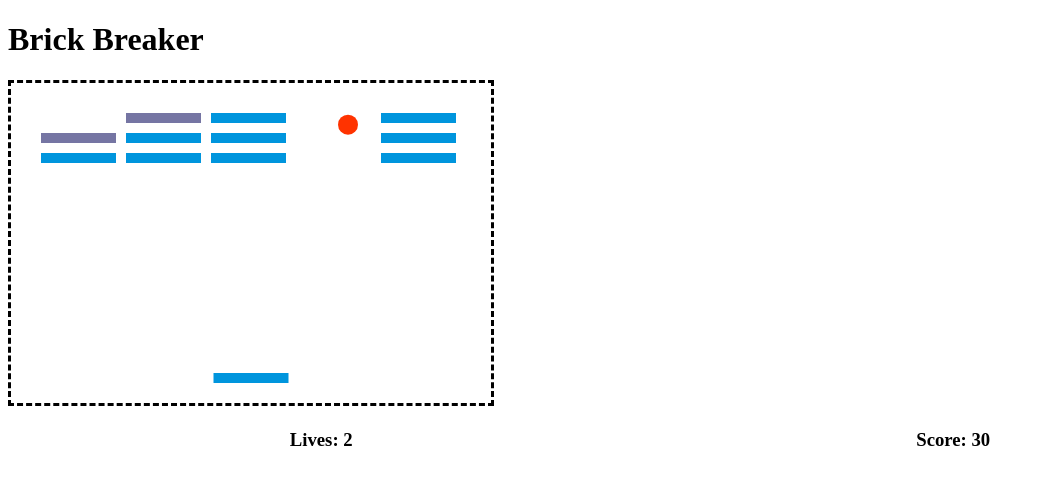
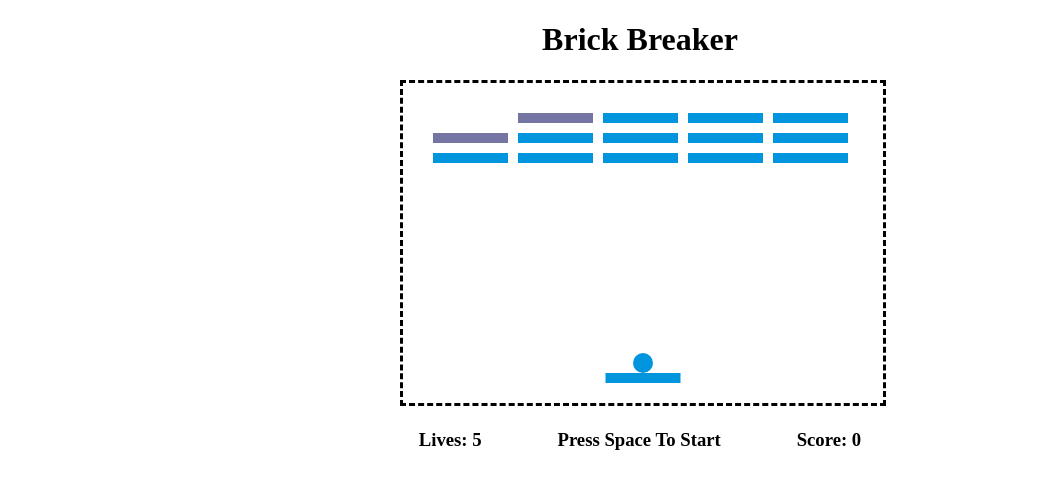
Before and after one commit to anontyro/HtmlCanvas, a website: page src/brickerBreaker/breaker.html in a window 1280 px wide. Shown: the whole page, without its empty margins (0-1045 px from the left). Drawn offline with Linux system fonts and the light colour scheme.

Commit message:
added in game states and pause menu

```diff
--- a/src/brickerBreaker/breaker.html
+++ b/src/brickerBreaker/breaker.html
@@ -10,12 +10,16 @@
 </head>
 
 <body>
-  <h1>Brick Breaker</h1>
-  <canvas id='brickBreaker' width='480' height='320'></canvas>
+  <h1 class="main-header">Brick Breaker</h1>
+  <div class="main-page">
 
-  <div class="player-info">
-    <h3>Lives: <span id='user-life-count'></span></h3>
-    <h3>Score: <span id='user-score'></span></h3>
+    <canvas id='brickBreaker' width='480' height='320'></canvas>
+
+    <div class="player-info">
+      <h3>Lives: <span id='user-life-count'></span></h3>
+      <h3 id='play-pause-info'>Press Space To Start</h3>
+      <h3>Score: <span id='user-score'></span></h3>
+    </div>
   </div>
   <script src="./brickBreaker.js"></script>
 </body>
--- a/src/brickerBreaker/brickBreaker.css
+++ b/src/brickerBreaker/brickBreaker.css
@@ -1,5 +1,19 @@
+.main-header {
+  text-align: center;
+}
+
+.main-page {
+  width: 480px;
+  margin: auto;
+}
+
 #brickBreaker {
   border: dashed black;
+}
+
+#play-pause-info {
+  width: 50%;
+  text-align: center;
 }
 
 .player-info {
--- a/src/brickerBreaker/brickBreaker.js
+++ b/src/brickerBreaker/brickBreaker.js
@@ -2,6 +2,12 @@ const ELEMENT_SELECTOR = {
   USER_LIVES: 'user-life-count',
   USER_SCORE: 'user-score',
   CANVAS_ID: 'brickBreaker',
+  PLAY_PAUSE_INFO: 'play-pause-info',
+};
+const GAME_STATES = {
+  STARTED: 'STARTED',
+  PAUSED: 'PAUSED',
+  ENDED: 'ENDED',
 };
 // Game Vars
 const canvas = document.querySelector (`#${ELEMENT_SELECTOR.CANVAS_ID}`);
@@ -27,7 +33,7 @@ const ballRadius = 10;
 let dx = 1;
 let dy = -5;
 let x = canvas.width / 2;
-let y = canvas.height - 30;
+let y = canvas.height - 40;
 
 // paddle vars
 const paddleHeight = 10;
@@ -35,13 +41,14 @@ const paddleOffSet = 10;
 const paddleWidth = 75;
 let paddleX = (canvas.width - paddleWidth) / 2;
 
-const user = {
+let user = {
   lives: 5,
   score: 0,
   paddleHits: 0,
 };
 let gameInterval = null;
 let keyPressed = null;
+let gameState = GAME_STATES.PAUSED;
 
 const KEYNUM = {
   LEFT: 'LEFT',
@@ -61,6 +68,31 @@ const updateLifeCounter = () => {
 const updateScoreCounter = () => {
   document.querySelector (`#${ELEMENT_SELECTOR.USER_SCORE}`).innerHTML =
     user.score;
+};
+
+const updateGameState = () => {
+  const pauseText = document.querySelector (
+    `#${ELEMENT_SELECTOR.PLAY_PAUSE_INFO}`
+  );
+  const isGamePlaying = gameState === GAME_STATES.STARTED;
+  if (isGamePlaying) {
+    gameState = GAME_STATES.PAUSED;
+    clearInterval (gameInterval);
+    pauseText.innerHTML = 'Press Space To Start';
+  } else {
+    if (gameState === GAME_STATES.ENDED) {
+      paddleX = (canvas.width - paddleWidth) / 2;
+      gridSetup ();
+      user = {
+        lives: 5,
+        score: 0,
+        paddleHits: 0,
+      };
+    }
+    gameState = GAME_STATES.STARTED;
+    gameInterval = setInterval (setupGame, 10);
+    pauseText.innerHTML = '';
+  }
 };
 
 const addDynamicElements = () => {
@@ -211,10 +243,8 @@ const randColour = () => {
   }
 };
 
-const setupGame = context => {
+const setupGame = () => {
   let colour = '#0095DD';
-
-  const draw = () => {
   if (keyPressed === KEYNUM.LEFT && paddleX > paddleOffSet) {
     paddleX += -7;
   } else if (
@@ -270,14 +300,15 @@ const setupGame = context => {
       --user.lives;
       if (user.lives <= 0) {
         clearInterval (gameInterval);
+        gameState = GAME_STATES.ENDED;
       }
     }
   }
 
-    context.clearRect (0, 0, canvas.width, canvas.height);
-    drawBricks (context);
-    createBall (context, {x, y, ballRadius, colour});
-    createSquare (context, {
+  ctx.clearRect (0, 0, canvas.width, canvas.height);
+  drawBricks (ctx);
+  createBall (ctx, {x, y, ballRadius, colour});
+  createSquare (ctx, {
     xCord: paddleX,
     yCord: canvas.height - (paddleHeight + 20),
     width: paddleWidth,
@@ -288,10 +319,9 @@ const setupGame = context => {
   x += dx;
   y += dy;
   addDynamicElements ();
-  };
 
   //animate the ball
-  gameInterval = setInterval (draw, 10);
+  // gameInterval = setInterval (draw, 10);
 };
 
 const createEventListeners = () => {
@@ -300,6 +330,8 @@ const createEventListeners = () => {
       keyPressed = KEYNUM.RIGHT;
     } else if (e.key === 'Left' || e.key === 'ArrowLeft' || e.key === 'a') {
       keyPressed = KEYNUM.LEFT;
+    } else if (e.key === 'Spacebar' || e.key === ' ') {
+      updateGameState ();
     }
   };
   const keyUpHandler = e => {
@@ -315,4 +347,4 @@ const createEventListeners = () => {
 
 createEventListeners ();
 gridSetup ();
-setupGame (ctx);
+setupGame ();
```
Lines whose indentation alone changed are shown as unchanged.
